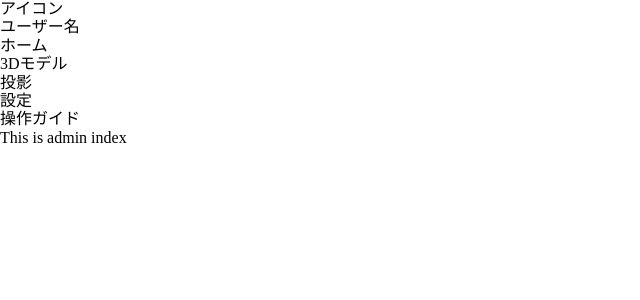
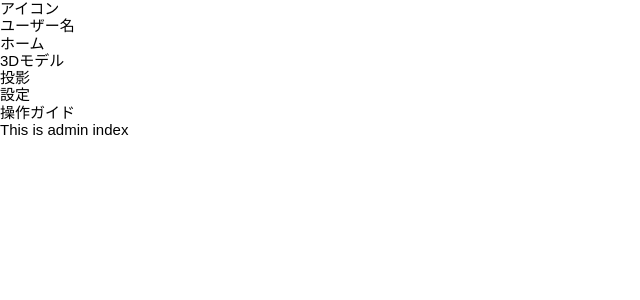
Before and after one commit to k4izu/sk_06, a Flask app: page /admin in a window 1280 px wide. Shown: the top 300 px of the page, without its empty margins (0-640 px from the left). Run offline with Flask 3, Linux system fonts and the light colour scheme.

Commit message:
scss変更

```diff
--- /dev/null
+++ b/sk_app/static/css/admin/_setting.scss
@@ -0,0 +1,7 @@
+html{
+    font-family: sans-serif;
+    font-size: 62.5%;   // 10px相当にサイズダウン
+}
+body{
+    font-size: 1.5rem;  // 15px相当
+}
--- /dev/null
+++ b/sk_app/static/css/admin/_variable.scss
@@ -0,0 +1,14 @@
+// user header
+$headerBg: #768459;
+$headerHeight:12vh;
+
+// user tab
+$tabBg: #8F8460;
+$tabWidth: 12vw;
+$tabFsize: 1.8rem;
+
+// border線
+$borderBlack:solid 1px #000000;
+
+// 見出し文字の色関連
+$titleColor: #4f5e77;
--- /dev/null
+++ b/sk_app/static/css/admin/style.css
@@ -0,0 +1,8 @@
+html {
+  font-family: sans-serif;
+  font-size: 62.5%;
+}
+
+body {
+  font-size: 1.5rem;
+}/*# sourceMappingURL=style.css.map */
--- /dev/null
+++ b/sk_app/static/css/admin/style.scss
@@ -0,0 +1,4 @@
+@charset "utf-8";
+
+// 以下、モジュールの読み込み
+@use "_setting.scss";
--- a/sk_app/static/css/user/_header.scss
+++ b/sk_app/static/css/user/_header.scss
@@ -49,3 +49,7 @@ header{
         }
     }
 }
+main{
+    margin-top: $headerHeight;
+    margin-left: $tabWidth;
+}
--- a/sk_app/static/css/user/style.css
+++ b/sk_app/static/css/user/style.css
@@ -48,4 +48,9 @@ header #header #headUser p {
 }
 #tabWrapper .tabBox .tabText p {
   font-size: 1.8rem;
+}
+
+main {
+  margin-top: 12vh;
+  margin-left: 12vw;
 }/*# sourceMappingURL=style.css.map */
--- a/sk_app/templates/base_admin.html
+++ b/sk_app/templates/base_admin.html
@@ -5,6 +5,7 @@
     <meta name="viewport" content="width=device-width, initial-scale=1.0">
     <title>{% block title %}{% endblock %}</title>
     <link rel="stylesheet" href="{{ url_for('static', filename='css/destyle.css') }}">
+    <link rel="stylesheet" href="{{ url_for('static', filename='css/admin/style.css') }}">
 </head>
 <body>
     <header>
@@ -44,6 +45,8 @@
             </div>
         </div>
     </div>
+    <main>
     {% block content %}{% endblock %}
+    </main>
 </body>
 </html>
--- a/sk_app/templates/base_user.html
+++ b/sk_app/templates/base_user.html
@@ -45,6 +45,8 @@
             </div>
         </div>
     </div>
+    <main>
     {% block content %}{% endblock %}
+    </main>
 </body>
 </html>
--- a/sk_app/templates/user/index.html
+++ b/sk_app/templates/user/index.html
@@ -6,5 +6,5 @@
 
 <!-- メインコンテンツ -->
 {% block content %}
-    <h1>This is user index</h1>
+    <h2>お知らせ</h2>
 {% endblock %}
```
Also changed, not shown: 2 other files.
